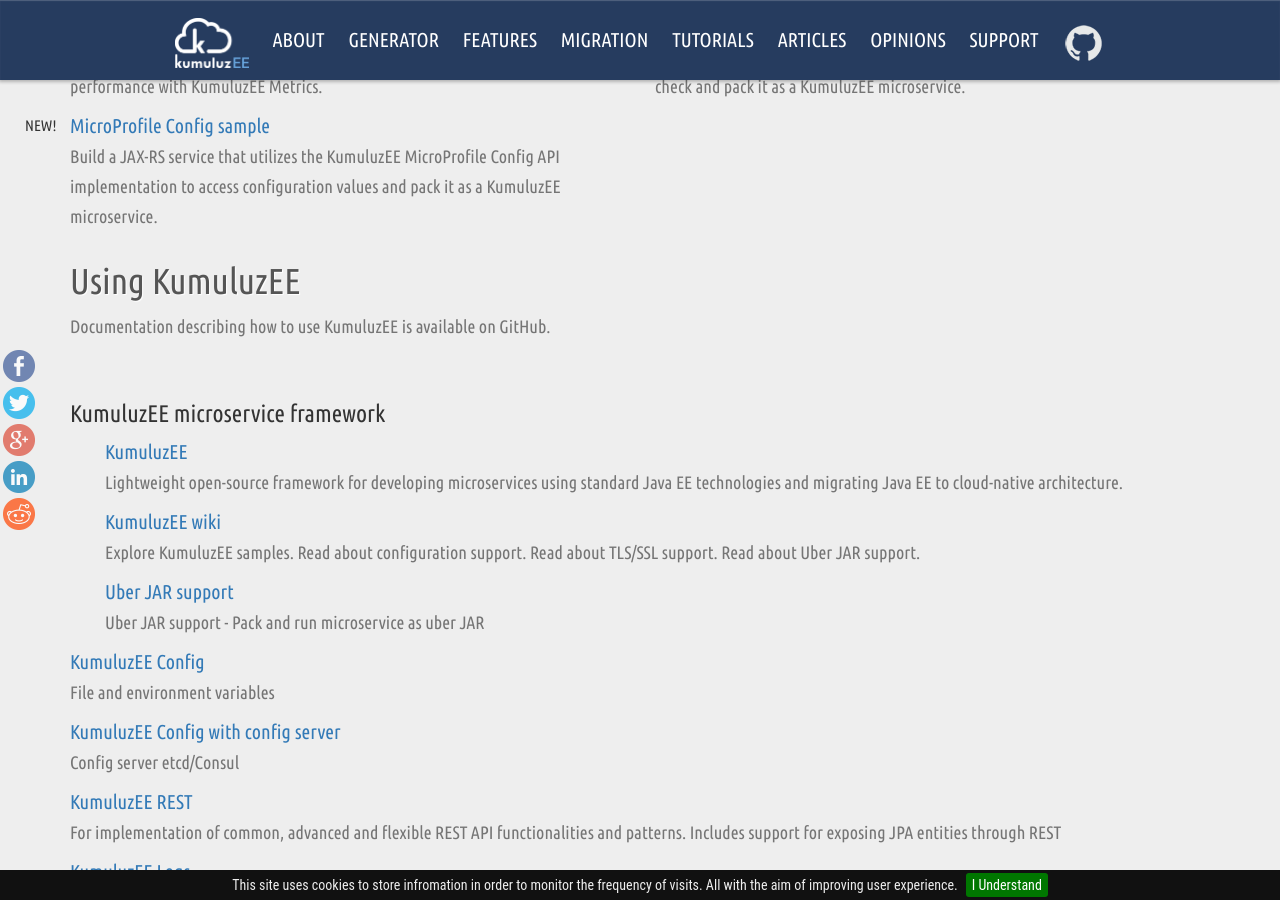
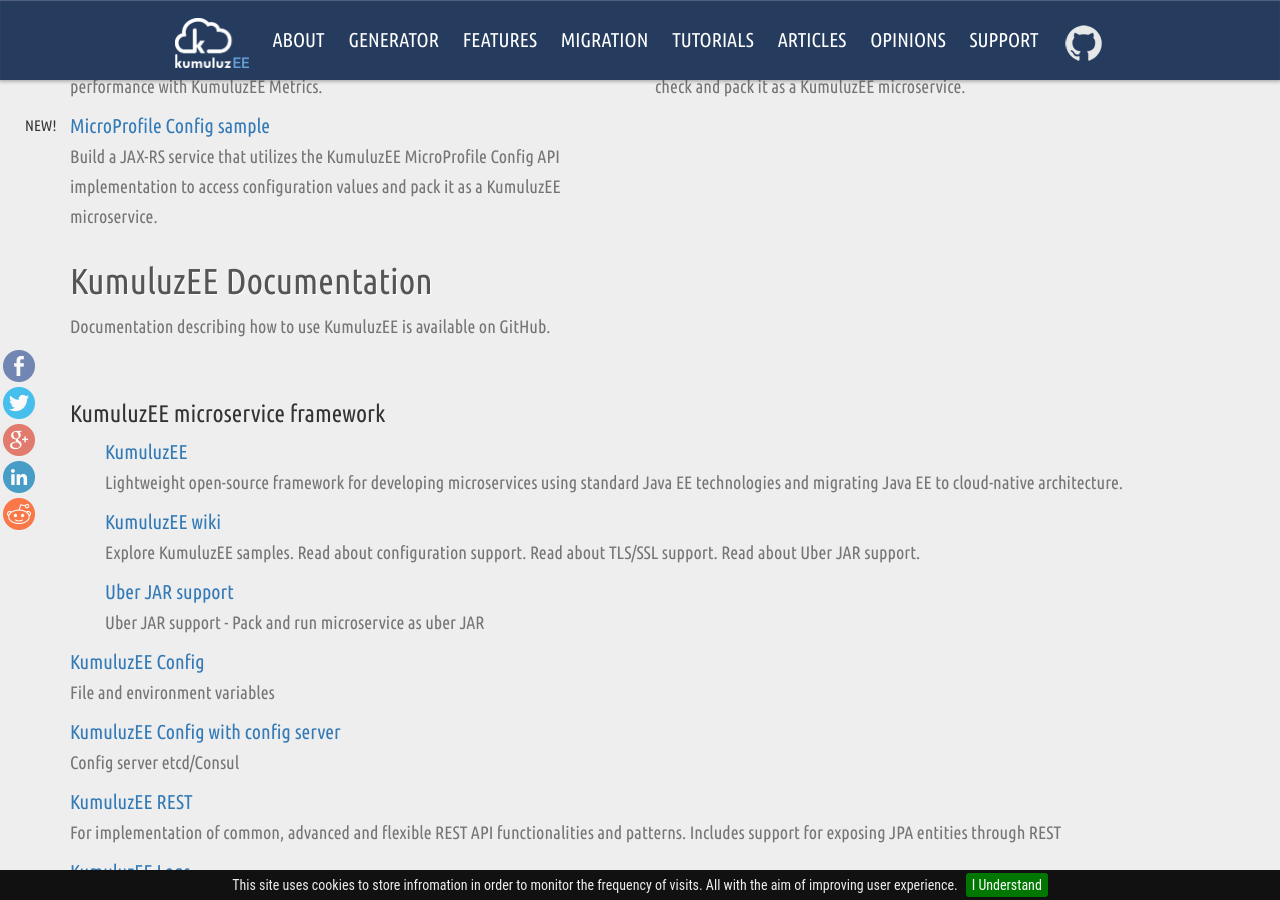
Before and after one commit to kumuluz/ee.kumuluz.com, a Jekyll site: the page built from tutorial/index.html, in a window 1280 px wide and 900 px high, scrolled down 2422 px. Built offline with Jekyll 4.4.1, drawn with Linux system fonts in a browser that asks for light colours; nearby versions of some CDN libraries; comment, search, counter and statistics services are not loaded.

Commit message:
minor text fixes

```diff
--- a/tutorial/index.html
+++ b/tutorial/index.html
@@ -178,7 +178,7 @@
 			</div>
 
 			<div class="col-md-12">
-				<h2>Using KumuluzEE</h2>
+				<h2>KumuluzEE Documentation</h2>
 				<p class="subsubtitle">Documentation describing how to use KumuluzEE is available on GitHub.</p><br/>
 
 				<div class="row">
```
